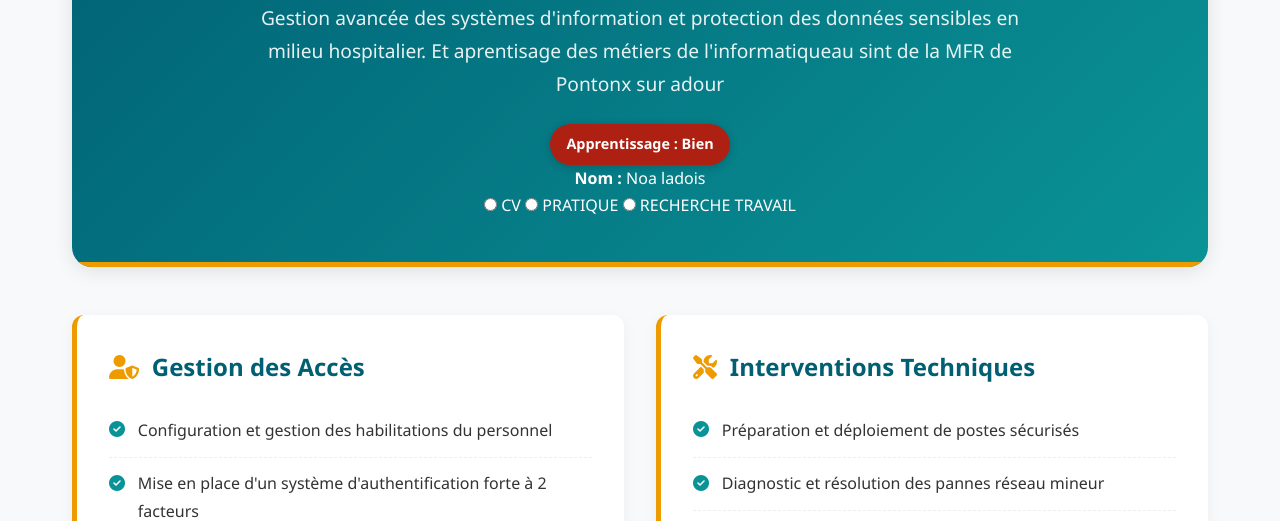
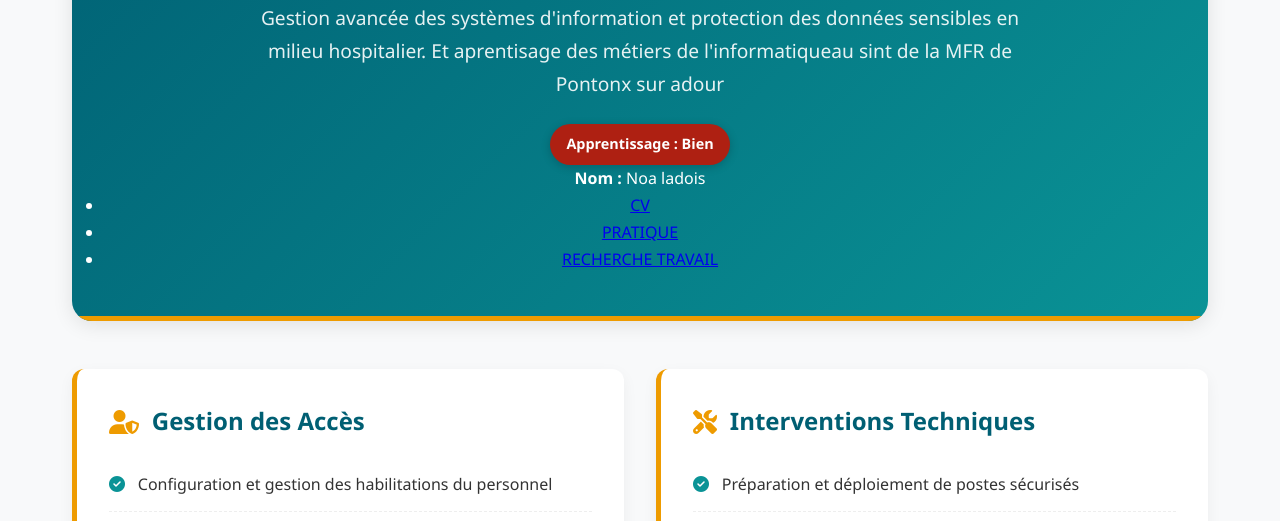
Before and after one commit to darknox40/porte-folio, a plain HTML site: page index.html in a window 1280 px wide. Shown: the part 246-767 px from the top of the page. Drawn offline with Linux system fonts and the light colour scheme.

Commit message:
Add files via upload

```diff
--- a/index.html
+++ b/index.html
@@ -223,12 +223,12 @@
             <div class="security-badge">Apprentissage : Bien</div>
             <div class="content" id="content4">
             <p><strong>Nom :</strong> Noa ladois</p>
-            <input type="radio" id="tab4" name="tab">
-            <label for="tab4">CV</label>
-            <input type="radio" id="tab4" name="tab" name="tab">
-            <label for="tab4">PRATIQUE</label>
-            <input type="radio" id="tab4" name="tab">
-            <label for="tab4">RECHERCHE TRAVAIL</label>
+        <ul>
+
+            <li> <a href="#tab1">CV</a> </li>
+            <li> <a href="#tab2" >PRATIQUE</a> </li>
+            <li> <a href="#tab3">RECHERCHE TRAVAIL</a></li>
+        </ul>
         </header>
 
         <div class="expertise-grid">
@@ -255,7 +255,7 @@
             </div>
 
 
-            <div class="expertise-card">
+            <div id="tab2" class="expertise-card">
                 <h2><i class="fas fa-tools"></i> Interventions Techniques</h2>
                 <ul class="task-list">
                     <li class="task-item">
@@ -277,9 +277,9 @@
                 </ul>
             </div>
         </div>
-          <div class="achievements">
+          <div id="tab3" class="achievements">
             <h2>système gestion des tickets</h2>
-            <p>utilisation de <b>Glpi</b> notre nouveau système de ticket car avant nous avions <b>Acetplus</b> je trouve néanmoins que <b>Glpi</b> est mieux que <b>Acetplus</b, car pour cloturer les tickets sur <b>Acetplus</b>.
+            <p>utilisation de <b>Glpi</b> notre nouveau système de ticket car avant nous avions <b>Acetplus</b> je trouve néanmoins que <b>Glpi</b> est mieux que <b>Acetplus</b, car pour cloturer les tickets sur b>Acetplus</b>.
             Il fallait renseigner le nom du technicien, la date du dépannage, le temps du dépannage, en marquant un commentaire et en sélectionnant solutionner.
             Maintenant avec <b>Glpi</b> nous pouvons cloturer les tickets juste en renseignant le matériel utilisé et en mettant un commantére.
             Donc je trouve que notre nouveau site de tickers <b>Glpi</b> est mieux que <b>Acetplus</b> méme si il guarde le commantére en commun pour cloturer les tickers. </p>
@@ -313,5 +313,3 @@
 
         </footer>
     </div>
-</body>
-</html>
```
